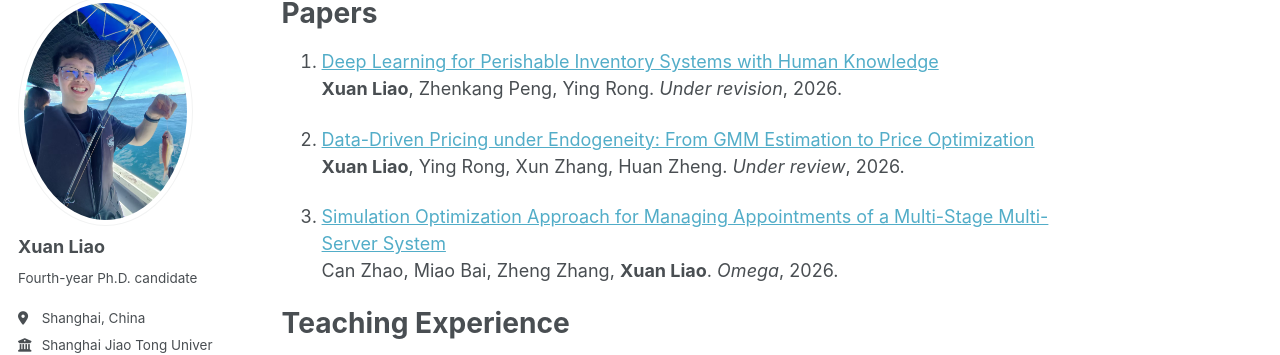
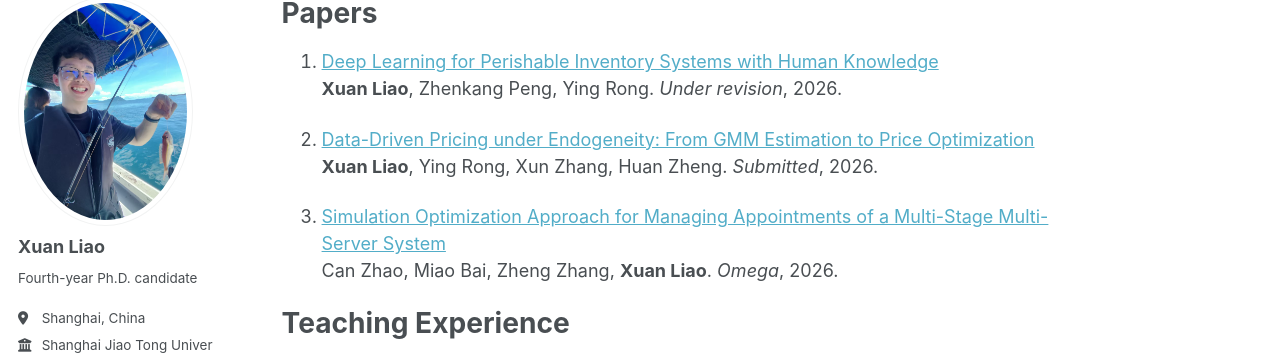
Before and after one commit to xxxl-ml/xxxl-ml.github.io, a Jekyll site: the page built from _pages/about.md, in a window 1280 px wide and 900 px high, scrolled down 539 px. Shown: the part 104-459 px from the top of the window. Built offline with Jekyll 4.4.1, drawn with Linux system fonts in a browser that asks for light colours; a style sheet for code colours, icons or effects is not loaded.

Commit message:
Update submission status for a research paper

```diff
--- a/_pages/about.md
+++ b/_pages/about.md
@@ -26,7 +26,7 @@ I enjoy using data-driven optimization and statistical learning approaches to ad
    **Xuan Liao**, Zhenkang Peng, Ying Rong. *Under revision*, 2026.<br>
 
 2. <a href="https://papers.ssrn.com/sol3/papers.cfm?abstract_id=7583259" target="_blank" rel="noopener noreferrer">Data-Driven Pricing under Endogeneity: From GMM Estimation to Price Optimization</a><br>
-   **Xuan Liao**, Ying Rong, Xun Zhang, Huan Zheng. *Under review*, 2026.<br>
+   **Xuan Liao**, Ying Rong, Xun Zhang, Huan Zheng. *Submitted*, 2026.<br>
 
 3. <a href="https://www.sciencedirect.com/science/article/pii/S0305048326001611" target="_blank" rel="noopener noreferrer">Simulation Optimization Approach for Managing Appointments of a Multi-Stage Multi-Server System</a><br>
    Can Zhao, Miao Bai, Zheng Zhang, **Xuan Liao**. *Omega*, 2026.<br>
```
